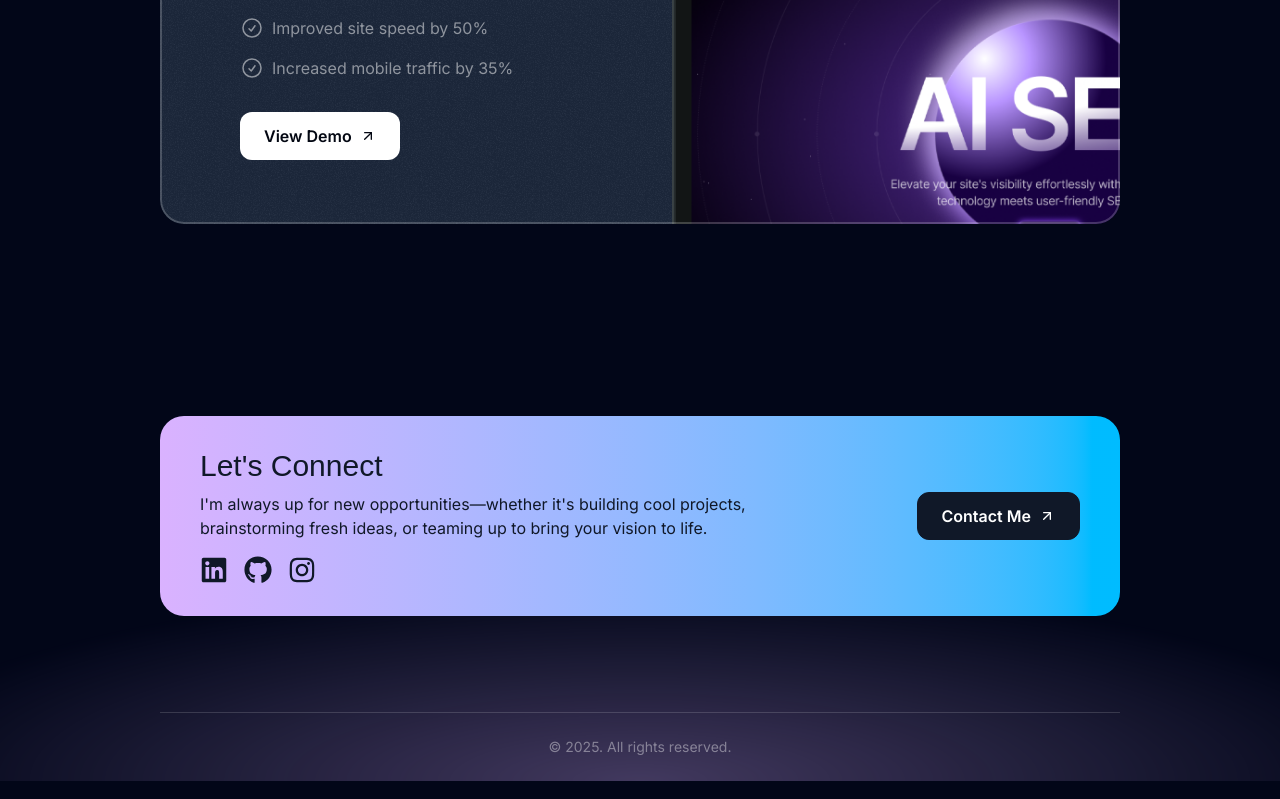
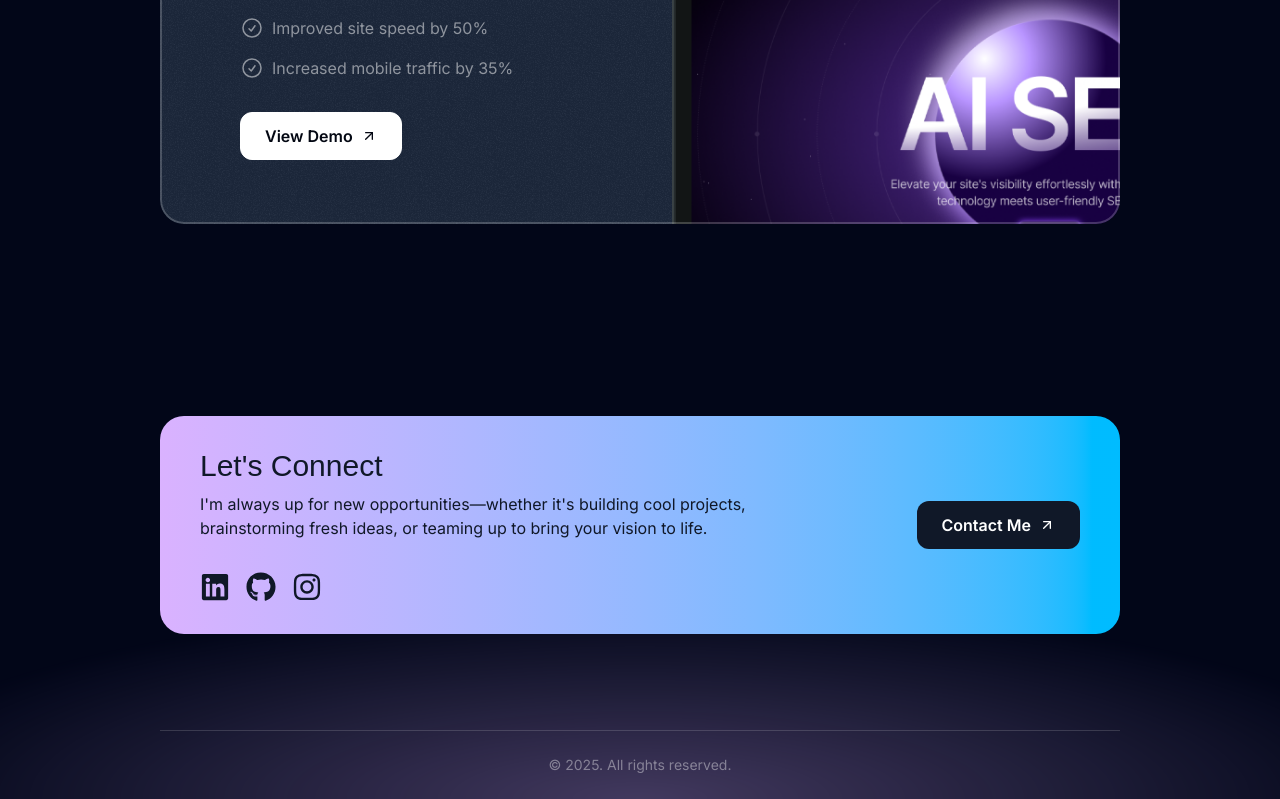
Before and after one commit to alyadyh/alyadyh.github.io, a Next.js app: page / in a window 1280 px wide. Shown: the part 3755-4554 px from the top of the page. Built offline with nearby package versions, Linux system fonts and the light colour scheme; a web font is replaced by a local one.

Commit message:
fix: button hover

```diff
--- a/src/sections/Contact.tsx
+++ b/src/sections/Contact.tsx
@@ -23,24 +23,24 @@ export const ContactSection = () => {
                   or teaming up to bring your vision to life.
                 </p>
               </div>
-              <div className="flex gap-4 justify-center md:justify-start">
+              <div className="flex mt-4 gap-4 justify-center md:justify-start">
                 <a
                   href="https://linkedin.com/in/alya-mardhiyyah/"
                   target="_blank"
                 >
-                  <FaLinkedin size={28} />
+                  <FaLinkedin size={30} className="hover:text-purple-700" />
                 </a>
                 <a href="https://github.com/alyadyh/" target="_blank">
-                  <FaGithub size={28} />
+                  <FaGithub size={30} className="hover:text-purple-700" />
                 </a>
                 <a href="https://instagram.com/alyadya_" target="_blank">
-                  <FaInstagram size={28} />
+                  <FaInstagram size={30} className="hover:text-purple-700" />
                 </a>
               </div>
             </div>
             <div>
               <a href="mailto:alya.mdyh@gmail.com?subject=Hello Alya!">
-                <button className="text-white bg-gray-900 inline-flex items-center px-6 h-12 rounded-xl gap-2 w-max border border-gray-900 cursor-pointer">
+                <button className="text-white bg-gray-900 hover:bg-purple-300/50 active:bg-purple-300/50 inline-flex items-center px-6 h-12 rounded-xl gap-2 w-max cursor-pointer border border-gray-900/50 hover:border-white active:border-white">
                   <span className="font-semibold">Contact Me</span>
                   <ArrowUpRight size={16} />
                 </button>
--- a/src/sections/Hero.tsx
+++ b/src/sections/Hero.tsx
@@ -54,26 +54,18 @@ export const HeroSection = () => {
                 />
               </div>
             </div>
-            {/* <motion.div
-              variants={fadeIn("up", 0.3)}
-              initial="hidden"
-              whileInView="show"
-              viewport={{ once: false, amount: 0.7 }}
-              className="mb-8 text-[25px] lg:text-[60px] font-secondary font-semibold uppercase leading-[1]"
-            >
-            </motion.div> */}
           </div>
 
           <div className="flex flex-col md:flex-row justify-center items-center mt-8 gap-4">
             <a href="#projects">
-              <button className="inline-flex items-center gap-2 border border-white/15 px-5 h-12 rounded-xl cursor-pointer">
+              <button className="inline-flex items-center gap-2 border border-white/15 px-5 h-12 rounded-xl cursor-pointer hover:bg-white/50 active:bg-white/50">
                 <span className="font-semibold">Explore my work</span>
                 <ArrowDown size={18} />
               </button>
             </a>
 
             <a href="#contact">
-              <button className="inline-flex items-center gap-2 border border-white bg-white text-gray-900 h-12 px-6 rounded-xl cursor-pointer">
+              <button className="inline-flex items-center gap-2 border border-white bg-white hover:bg-purple-300/50 active:bg-purple-300/50 text-gray-900 hover:text-white active:text-white h-12 px-6 rounded-xl cursor-pointer">
                 <span className="font-semibold">Let&apos;s connect</span>
                 <HeartHandshake size={18} />
               </button>
--- a/src/sections/Projects.tsx
+++ b/src/sections/Projects.tsx
@@ -49,7 +49,7 @@ export const ProjectsSection = () => {
                     ))}
                   </ul>
                   <a href={project.link}>
-                    <button className="bg-white text-gray-950 h-12 w-full md:w-auto px-6 rounded-xl font-semibold inline-flex items-center justify-center gap-2 mt-8">
+                    <button className="bg-white text-gray-950 h-12 w-full md:w-auto px-6 rounded-xl font-semibold inline-flex items-center justify-center gap-2 mt-8 hover:bg-purple-300/50 active:bg-purple-300/50 hover:text-white active:text-white cursor-pointer border border-white">
                       <span>View Demo</span>
                       <ArrowUpRight size={16} />
                     </button>
```
